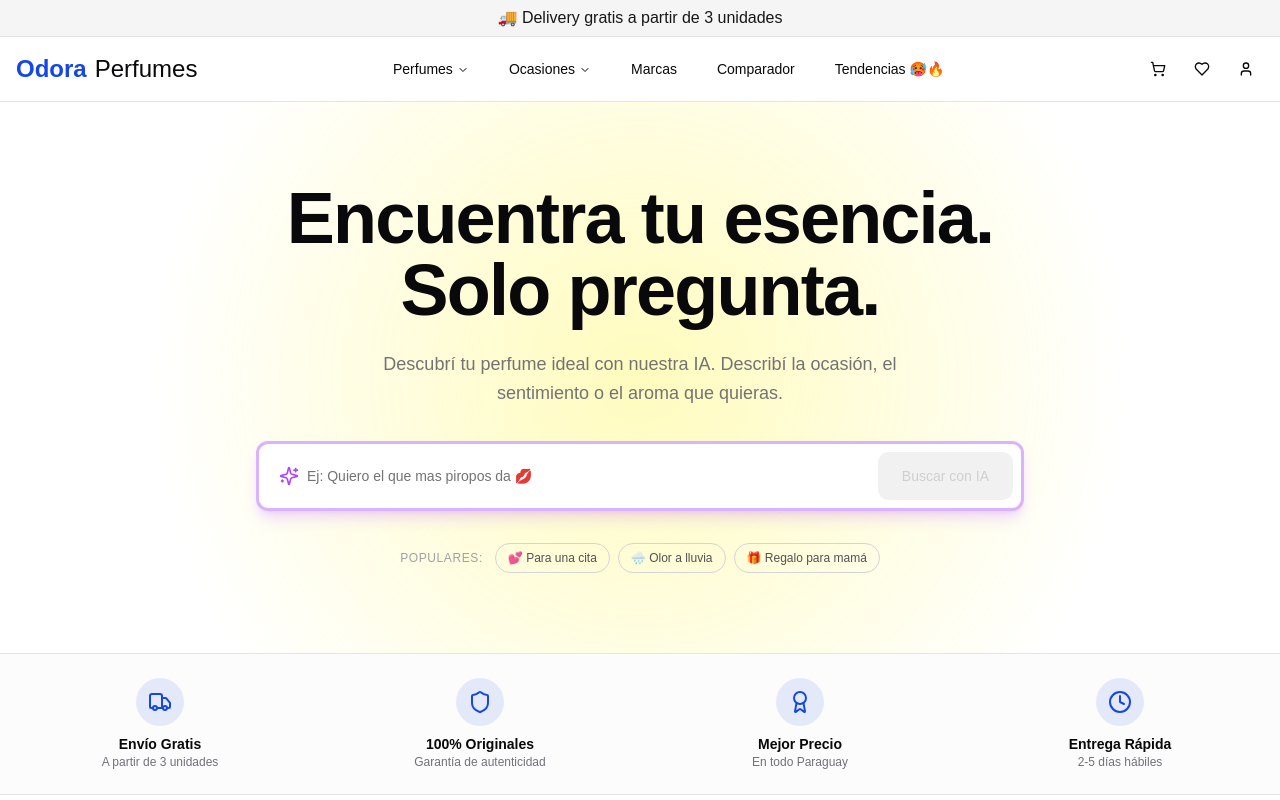
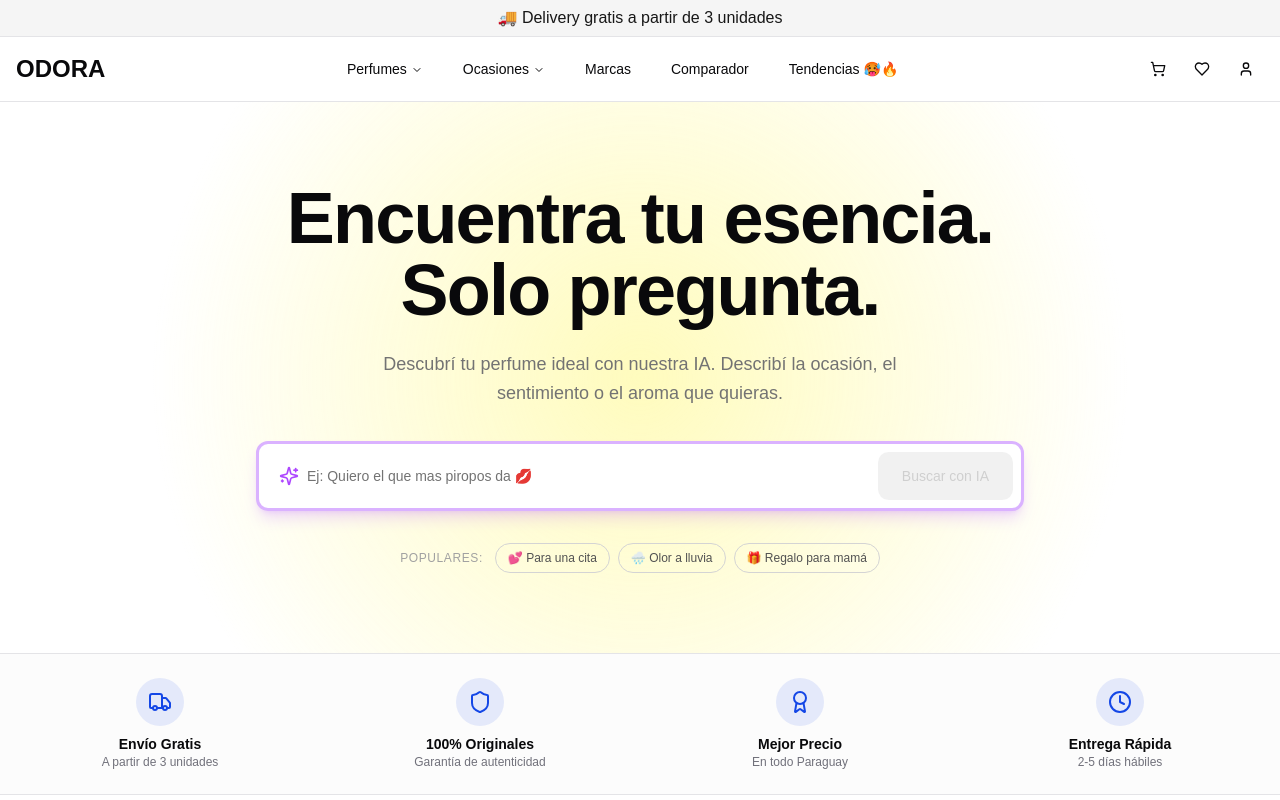
Before and after one commit to chvpa/aura-ecom, a Next.js app: page / in a window 1280 px wide. Shown: the top 800 px of the page. Built offline with nearby package versions, Linux system fonts and the light colour scheme; no server answers; the database is empty; a web font is replaced by a local one.

Commit message:
mejora de texto

```diff
--- a/src/components/layout/Header.tsx
+++ b/src/components/layout/Header.tsx
@@ -96,8 +96,7 @@
           <div className="flex h-16 items-center justify-between gap-4">
             {/* Logo */}
             <Link href="/" className="flex items-center space-x-2 flex-shrink-0">
-              <span className="text-2xl font-bold text-primary">Odora</span>
-              <span className="text-2xl font-light">Perfumes</span>
+              <span className="text-2xl font-bold">ODORA</span>
             </Link>
 
             {/* Navegación - Desktop */}
@@ -369,8 +368,7 @@
                   <SheetTitle className="sr-only">Menú</SheetTitle>
                 </SheetHeader>
                 <div className="flex items-center space-x-2 mb-6">
-                  <span className="text-2xl font-bold text-primary">Odora</span>
-                  <span className="text-2xl font-light">Perfumes</span>
+                  <span className="text-2xl font-bold">ODORA</span>
                 </div>
 
                 <div className="mt-6 space-y-4">
@@ -542,8 +540,7 @@
 
             {/* Logo - Centrado absolutamente */}
             <Link href="/" className="absolute left-1/2 -translate-x-1/2 flex items-center space-x-2">
-              <span className="text-xl font-bold text-primary">Odora</span>
-              <span className="text-xl font-light">Perfumes</span>
+              <span className="text-xl font-bold">ODORA</span>
             </Link>
 
             {/* Carrito y Perfil */}
```
